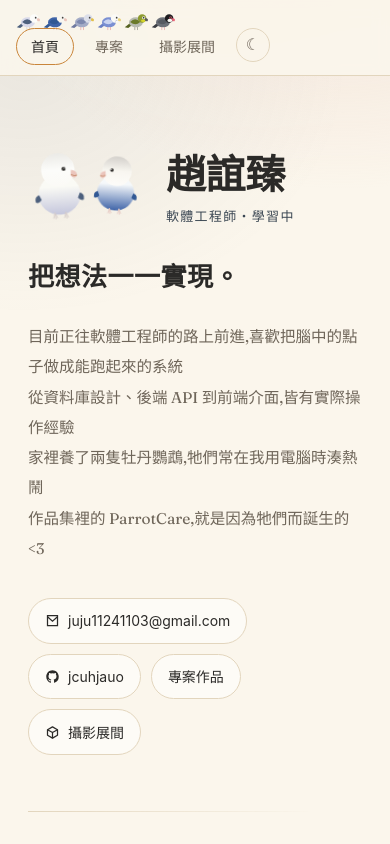
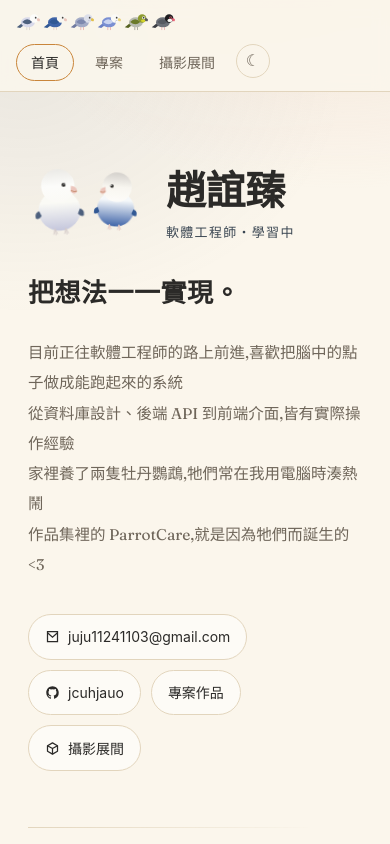
Before and after one commit to jcuhjauo/portfolio, a Next.js app: page / in a window 390 px wide. Shown: the top 844 px of the page. Built offline with nearby package versions, Linux system fonts and the light colour scheme; a web font is replaced by a local one.

Commit message:
fix mobile layout

```diff
--- a/app/globals.css
+++ b/app/globals.css
@@ -575,7 +575,7 @@ body,
   gap: 2px;
   line-height: 0;
   align-self: flex-end;
-  margin-bottom: -12px; /* 讓腳剛好踩在導覽列下緣的線上 */
+  margin-bottom: 4px; /* 讓腳剛好踩在導覽列下緣的線上 */
 }
 .nav-bird {
   display: inline-block;
```
